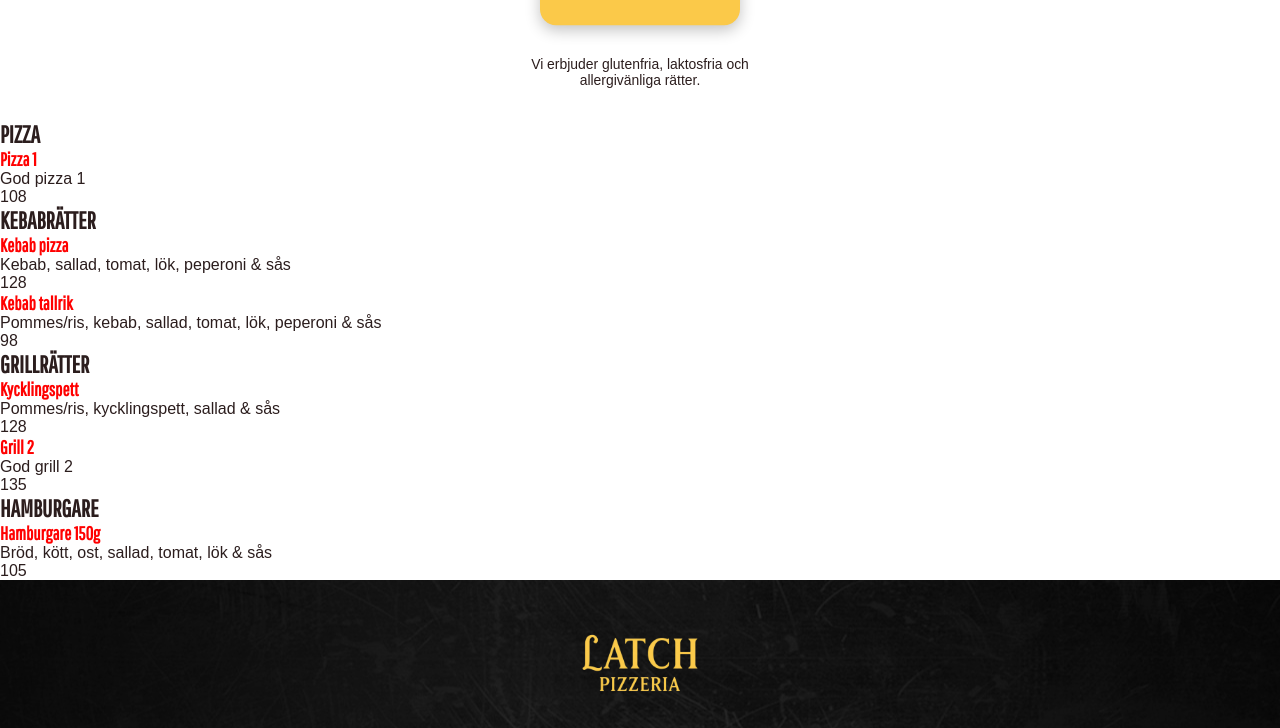
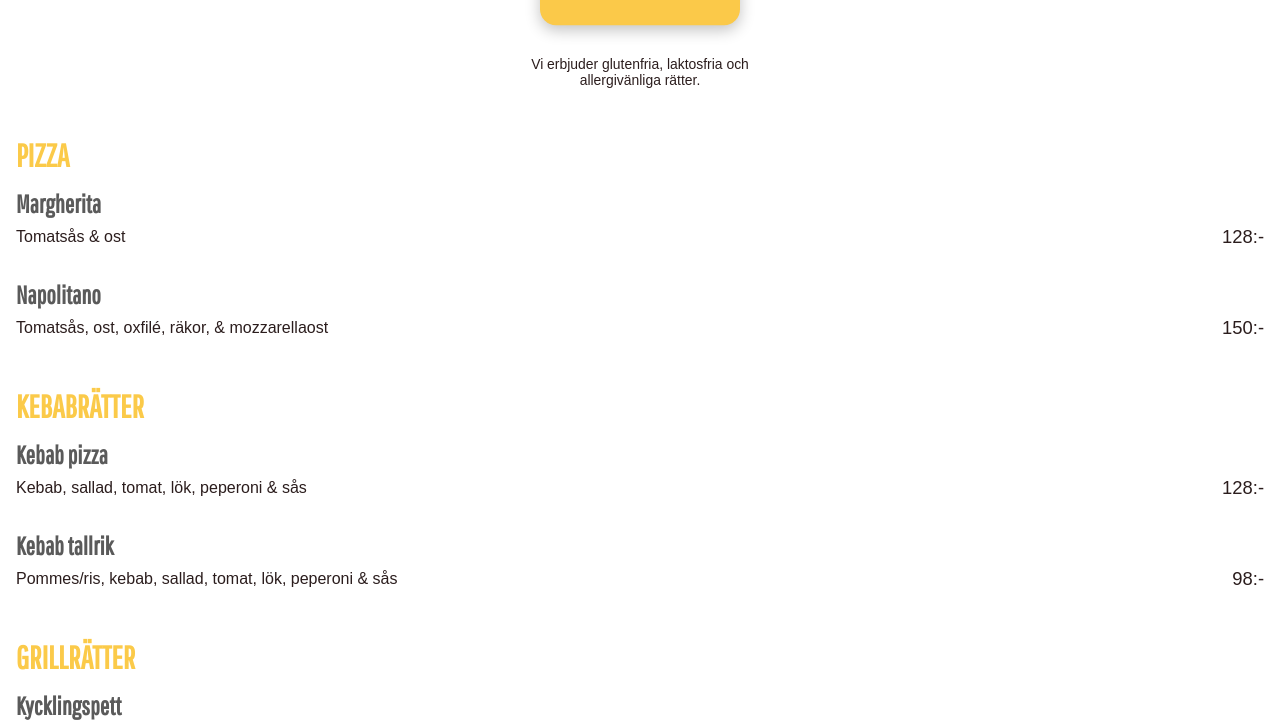
Before and after one commit to sebas-agudelo/latchpizzeria, a React (Create React App) app: page /meny in a window 1280 px wide. Shown: the part 1364-2092 px from the top of the page. Built offline with nearby package versions, Linux system fonts and the light colour scheme; a web font is replaced by a local one.

Commit message:
Implement footer and footer content

```diff
--- a/src/data/productData.ts
+++ b/src/data/productData.ts
@@ -3,10 +3,10 @@ import { IProducts } from "../module/Ip";
 export const products: IProducts[] = [
     {
         id: 1,
-        product_img: "1.png",
-        product_name: "Pizza 1",
-        products_desc: "God pizza 1",
-        product_price: 108,
+        product_img: "",
+        product_name: "Margherita",
+        products_desc: "Tomatsås & ost",
+        product_price: 128,
         category: "pizza"
     },
     {
@@ -49,4 +49,12 @@ export const products: IProducts[] = [
         product_price: 98,
         category: "kebabrätter"
     },
+     {
+        id: 7,
+        product_img: "",
+        product_name: "Napolitano",
+        products_desc: "Tomatsås, ost, oxfilé, räkor, & mozzarellaost",
+        product_price: 150,
+        category: "pizza"
+    },
 ]
--- a/src/pages/Menu.tsx
+++ b/src/pages/Menu.tsx
@@ -99,28 +99,27 @@ export const Menu = () => {
                     </div>
                 </div>
 
-
                 {
                     selectedCategories.map((category) => (
-                        <div>
+                        <div className="menu-products">
                             <h2>{category.toUpperCase()}</h2>
-
                             {
                                 allProducts.filter((p) => p.category === category)
                                     .map((p) => (
 
-                                        <div>
+                                        <div className="menu-product-content">
                                             <h3>{p.product_name}</h3>
-                                            <p>{p.products_desc}</p>
-                                            <p>{p.product_price}</p>
+
+                                            <div className="menu-product-details">
+                                                <p id="product-desc">{p.products_desc}</p>
+                                                <p id="product-price">{p.product_price}:-</p>
+                                            </div>
                                         </div>
                                     ))
                             }
                         </div>
-
                     ))
                 }
-
                 {/*
 
 
--- a/src/sass/Menu/_menu.scss
+++ b/src/sass/Menu/_menu.scss
@@ -152,4 +152,43 @@
             }
         }
     }
+
+    .menu-products{
+        padding: 1rem 1rem;
+        h2{
+            color: #fbca49;
+            font-size: 2rem;
+        }
+
+        .menu-product-content{
+            padding: 1rem 0;
+
+
+            h3{
+                width: 100%;
+                font-size: 1.57rem;
+                color: #5a5a5a;
+            }
+
+            .menu-product-details{
+                display: flex;
+                justify-content: space-between;
+                align-items: center;
+
+                p{
+                    font-size: 1rem;
+                    padding: 0.5rem 0 0;
+                }
+
+                #product-desc{
+                    margin-right: 1.5rem;
+                }
+
+                #product-price{
+                    font-size: 1.15rem;
+                }
+            }
+
+        }
+    }
 }
```
